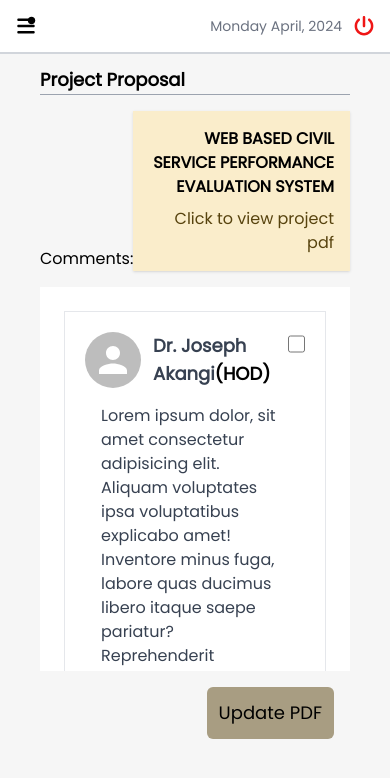
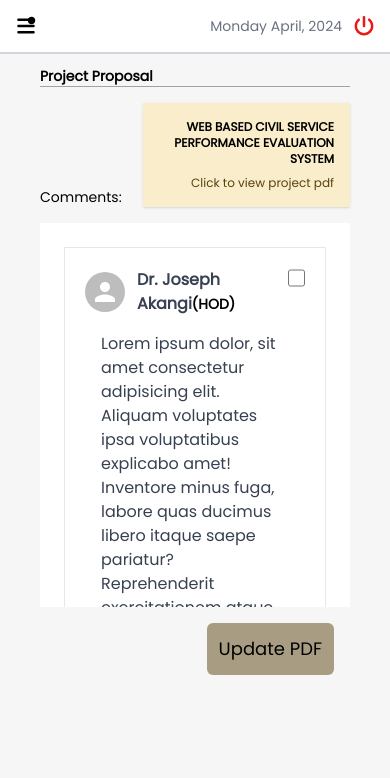
Before and after one commit to javadroid/Assignment, a React (Create React App) app: page /proposal in a window 390 px wide. Shown: the top 778 px of the page. Built offline with nearby package versions, Linux system fonts and the light colour scheme.

Commit message:
proposal responsiveness

```diff
--- a/src/Utilities/Data.tsx
+++ b/src/Utilities/Data.tsx
@@ -46,7 +46,7 @@ const uploadDataATH = [
     id: 1,
     topicNo: "TOPIC",
     mainTopic: "MOBILE BASED INFORMATION SYSTEM FOR VEGETABLE FARMING",
-    button: true,
+    button: false,
   },
   {
     id: 2,
--- a/src/components/Reusable-Code/CheckBox.tsx
+++ b/src/components/Reusable-Code/CheckBox.tsx
@@ -9,7 +9,7 @@ interface CheckBoxProps {
 const CheckBox: React.FC<CheckBoxProps> = ({ value, id, onChange }) => {
   return (
     <input
-      className="rounded-full  checked:bg-[#EDBE44] bg-none w-6 h-6"
+      className="checked:bg-[#EDBE44] bg-none w-5 h-5 lg:w-6 lg:h-6"
       type="checkbox"
       id={id}
       checked={value}
--- a/src/components/Student-Dashboard/Proposal.tsx
+++ b/src/components/Student-Dashboard/Proposal.tsx
@@ -2,14 +2,16 @@ import React, { useState } from "react";
 import SideDesign from "../Reusable-Code/SideDesign";
 import Navigation from "../Reusable-Code/Navigation";
 import { Link } from "react-router-dom";
-import { BiSolidLeftArrow, BiSolidRightArrow } from "react-icons/bi";
+// import { BiSolidLeftArrow, BiSolidRightArrow } from "react-icons/bi";
 import Avatar from "@mui/material/Avatar";
 import CheckBox from "../Reusable-Code/CheckBox";
-import { commentsDataATH } from "../../Utilities/Data";
+import { commentsDataATH, uploadDataATH } from "../../Utilities/Data";
 
 const Proposal = () => {
   const [, setCheckedBox] = React.useState(false);
   const [commentsData, setcommentsData] = useState(commentsDataATH);
+  const filteredTopics = uploadDataATH.filter((topic) => topic.button);
+  console.log(filteredTopics);
 
   const handleChange = (newValue: boolean, i: any) => {
     setCheckedBox(newValue);
@@ -24,26 +26,31 @@ const Proposal = () => {
   };
 
   return (
-    <div className="font-pop flex flex-row">
+    <div className="font-pop h-screen flex flex-row overflow-hidden">
       <SideDesign />
       <div className="w-full text-black">
         <Navigation />
         <div className="pt-3 px-10 bg-[#F6F6F6] h-screen">
-          <h1 className="font-semibold text-lg">Project Proposal</h1>
+          <h1 className="font-semibold text-sm lg:text-lg">Project Proposal</h1>
           <hr className="border-gray-400" />
           <div className="flex flex-col pt-4">
             <main className="flex flex-row items-end justify-between w-full">
-              <h2>Comments:</h2>
-              <div className="bg-[#FAEDCB] shadow p-4 text-right">
-                <h2 className="uppercase font-semibold pb-2">
-                  Web Based Civil Service Performance Evaluation System
-                </h2>
-                <Link to={"#"} className="text-[#57430E] font-medium">
-                  Click to view project pdf
-                </Link>
-              </div>
+              <h2 className="text-sm lg:text-base">Comments:</h2>
+              {filteredTopics.map((upLoadedTopicS, i) => (
+                <div
+                  key={i}
+                  className="bg-[#FAEDCB] shadow p-4 text-right w-2/3 text-xs lg:text-base lg:w-1/2"
+                >
+                  <h2 className="uppercase font-semibold pb-2" id={String(i)}>
+                    {upLoadedTopicS.mainTopic}
+                  </h2>
+                  <Link to={"#"} className="text-[#57430E] font-medium">
+                    Click to view project pdf
+                  </Link>
+                </div>
+              ))}
             </main>
-            <div className="bg-white mt-4 flex flex-col p-6 overflow-y-auto h-[24rem]">
+            <div className="bg-white mt-4 flex flex-col p-6 overflow-y-auto lg:w-[100%] h-[24rem]">
               {commentsData.map((commentData, i) => {
                 return (
                   <section key={i} className="border p-5 text-gray-700 mb-4">
@@ -52,17 +59,22 @@ const Proposal = () => {
                         <Avatar
                           alt=""
                           src={commentData.image}
-                          sx={{ width: 56, height: 56 }}
+                          sx={{
+                            width: { sm: 23, lg: 56 },
+                            height: { sm: 23, lg: 56 },
+                          }}
                           className="mr-3"
                         />
                         <div className="flex flex-col ">
-                          <h3 className="font-semibold text-lg">
+                          <h3 className="font-semibold text-base lg:text-lg">
                             {commentData.name}
-                            <span className="bold text-black">
+                            <span className="bold text-sm lg:text-base text-black">
                               ({commentData.type})
                             </span>
                           </h3>
-                          <p className="text-sm pl-6">{commentData.date}</p>
+                          <p className="text-xs lg:text-base pl-6">
+                            {commentData.date}
+                          </p>
                         </div>
                       </div>
                       <CheckBox
@@ -75,11 +87,10 @@ const Proposal = () => {
                   </section>
                 );
               })}
-
-              <div className="flex flex-row justify-end mt-2">
+              {/* <div className="flex flex-row justify-end mt-2">
                 <BiSolidLeftArrow className="mr-4 text-xl text-[#B5B5B5]" />
                 <BiSolidRightArrow className="ml-4 text-xl text-[#B5B5B5]" />
-              </div>
+              </div> */}
             </div>
             <div className="flex flex-col items-end mt-4">
               <button className="transform transition hover:scale-110 bg-[#A89D82] text-black p-3 text-lg mr-4 rounded-md hover:bg-[#bebcb6]">
```
